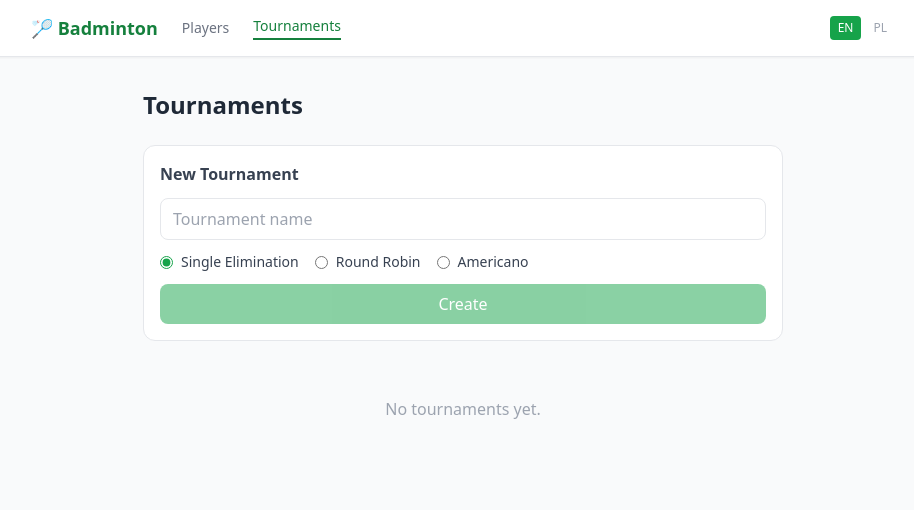
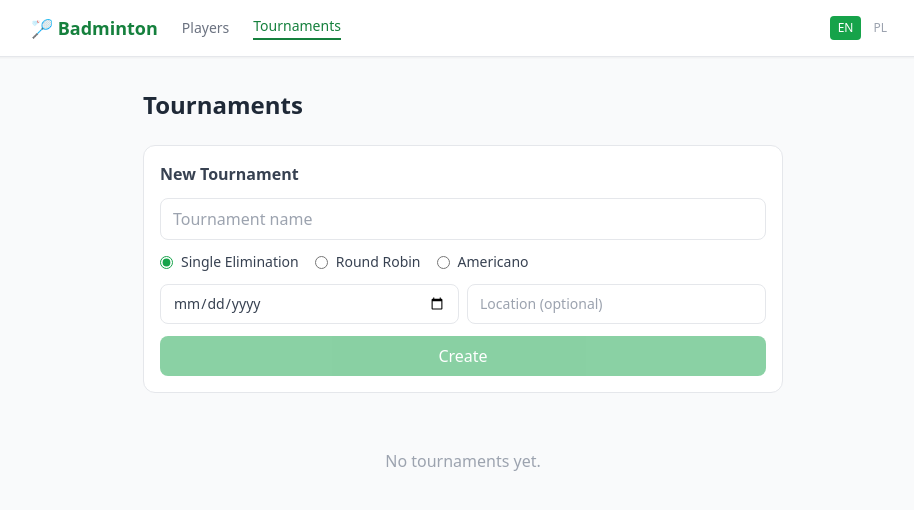
Before and after one commit to headi90/badminton-tournament, a React (Vite) app: page /tournaments in a window 1280 px wide. Shown: the top 510 px of the page, without its empty margins (177-1091 px from the left). Built offline with nearby package versions, Linux system fonts and the light colour scheme.

Commit message:
Add optional date and location fields to tournaments
Co-Authored-By: Claude Sonnet 4.6 <noreply@anthropic.com>

```diff
--- a/src/components/TournamentCard.tsx
+++ b/src/components/TournamentCard.tsx
@@ -44,6 +44,11 @@ export default function TournamentCard({ t: tournament, onRemove }: Props) {
       <p className="text-sm text-gray-500 mt-1">
         {tournament.format === 'single_elimination' ? t('tournaments_format_single') : tournament.format === 'round_robin' ? t('tournaments_format_rr') : t('tournaments_format_americano')}
       </p>
+      {(tournament.date || tournament.location) && (
+        <p className="text-xs text-gray-400 mt-1">
+          {[tournament.date, tournament.location].filter(Boolean).join(' · ')}
+        </p>
+      )}
     </Link>
   )
 }
--- a/src/lib/db.ts
+++ b/src/lib/db.ts
@@ -67,9 +67,9 @@ export function getTournament(id: string): Tournament | undefined {
   return load<Tournament>('bt_tournaments').find(t => t.id === id)
 }
 
-export function addTournament(name: string, format: TournamentFormat): Tournament {
+export function addTournament(name: string, format: TournamentFormat, date?: string, location?: string): Tournament {
   const tournaments = load<Tournament>('bt_tournaments')
-  const t: Tournament = { id: uid(), name, format, status: 'setup', created_at: new Date().toISOString() }
+  const t: Tournament = { id: uid(), name, format, status: 'setup', created_at: new Date().toISOString(), date: date || undefined, location: location || undefined }
   save('bt_tournaments', [...tournaments, t])
   return t
 }
--- a/src/lib/i18n.tsx
+++ b/src/lib/i18n.tsx
@@ -24,6 +24,7 @@ export const translations = {
     tournaments_format_single: 'Single Elimination',
     tournaments_format_rr: 'Round Robin',
     tournaments_format_americano: 'Americano',
+    tournaments_location_placeholder: 'Location (optional)',
     tournaments_create: 'Create',
     tournaments_empty: 'No tournaments yet.',
 
@@ -121,6 +122,7 @@ export const translations = {
     tournaments_format_single: 'Single Elimination',
     tournaments_format_rr: 'Round Robin',
     tournaments_format_americano: 'Americano',
+    tournaments_location_placeholder: 'Lokalizacja (opcjonalnie)',
     tournaments_create: 'Utwórz',
     tournaments_empty: 'Brak turniejów.',
 
--- a/src/lib/types.ts
+++ b/src/lib/types.ts
@@ -14,6 +14,8 @@ export interface Tournament {
   format: TournamentFormat
   status: TournamentStatus
   created_at: string
+  date?: string
+  location?: string
 }
 
 export interface TournamentPlayer {
--- a/src/pages/TournamentDetailPage.tsx
+++ b/src/pages/TournamentDetailPage.tsx
@@ -104,6 +104,11 @@ export default function TournamentDetailPage() {
               {statusLabel}
             </span>
           </p>
+          {(tournament.date || tournament.location) && (
+            <p className="text-xs text-gray-400 mt-0.5">
+              {[tournament.date, tournament.location].filter(Boolean).join(' · ')}
+            </p>
+          )}
         </div>
         {tournament.status === 'active' && (
           <button
--- a/src/pages/TournamentsPage.tsx
+++ b/src/pages/TournamentsPage.tsx
@@ -10,6 +10,8 @@ export default function TournamentsPage() {
   const [tournaments, setTournaments] = useState<Tournament[]>([])
   const [name, setName] = useState('')
   const [format, setFormat] = useState<TournamentFormat>('single_elimination')
+  const [date, setDate] = useState('')
+  const [location, setLocation] = useState('')
 
   function load() {
     setTournaments(db.getTournaments())
@@ -25,8 +27,10 @@ export default function TournamentsPage() {
   function createTournament() {
     const trimmed = name.trim()
     if (!trimmed) return
-    db.addTournament(trimmed, format)
+    db.addTournament(trimmed, format, date, location)
     setName('')
+    setDate('')
+    setLocation('')
     load()
   }
 
@@ -61,6 +65,21 @@ export default function TournamentsPage() {
             </label>
           ))}
         </div>
+        <div className="grid grid-cols-2 gap-2">
+          <input
+            type="date"
+            value={date}
+            onChange={e => setDate(e.target.value)}
+            className="border rounded-lg px-3 py-2 text-sm focus:outline-none focus:ring-2 focus:ring-green-500 text-gray-700"
+          />
+          <input
+            type="text"
+            placeholder={t('tournaments_location_placeholder')}
+            value={location}
+            onChange={e => setLocation(e.target.value)}
+            className="border rounded-lg px-3 py-2 text-sm focus:outline-none focus:ring-2 focus:ring-green-500"
+          />
+        </div>
         <button
           onClick={createTournament}
           disabled={!name.trim()}
```
Also changed, not shown: 1 other file (tests, documents, lock files or other folders).
